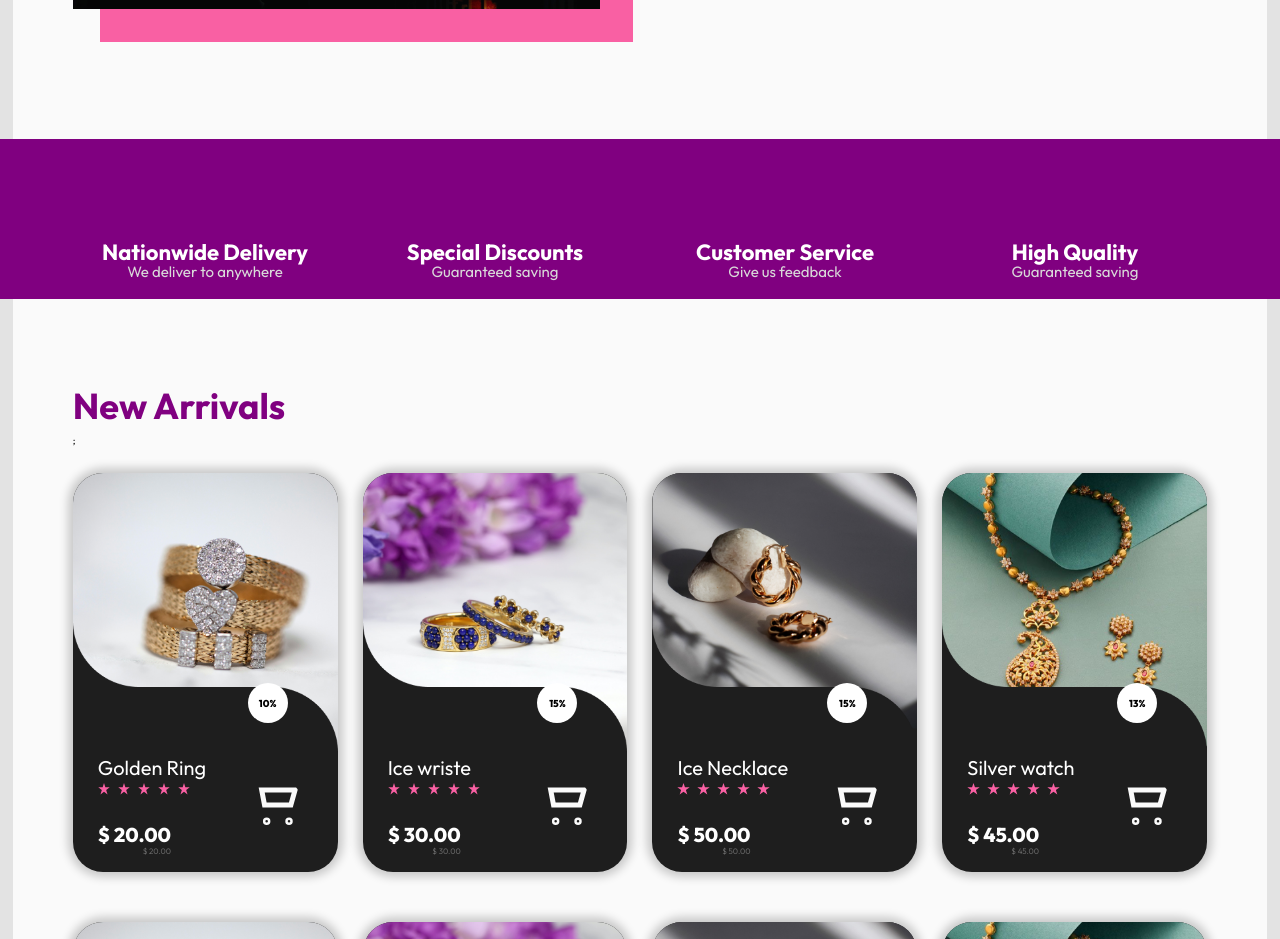
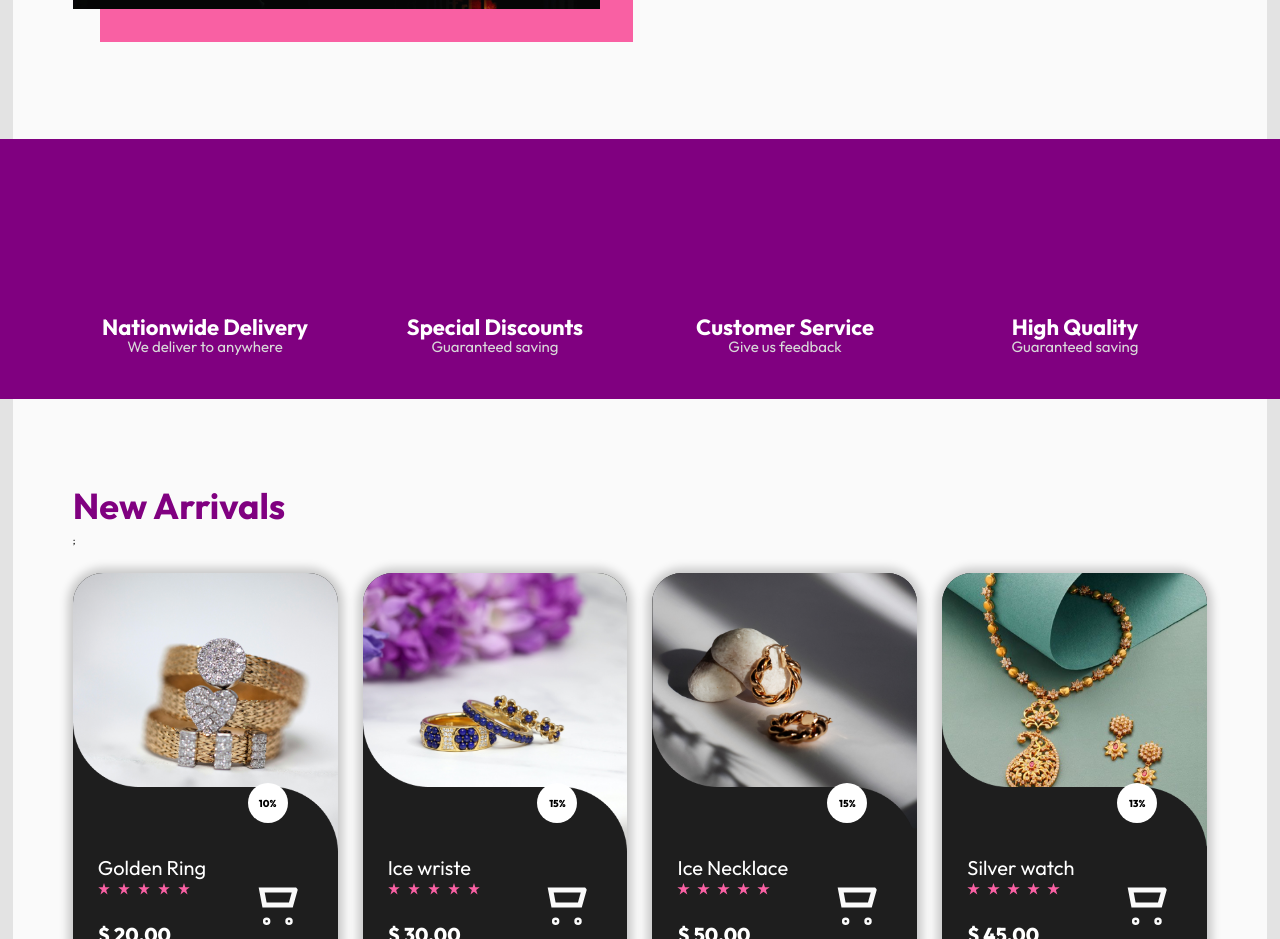
Before and after one commit to timmyproofficial/premier-store, a React (Vite) app: page / in a window 1280 px wide. Shown: the part 2080-3019 px from the top of the page. Built offline with nearby package versions, Linux system fonts and the light colour scheme.

Commit message:
Increase the height of offer block component for larger screen.

```diff
--- a/src/components/Offers.tsx
+++ b/src/components/Offers.tsx
@@ -3,7 +3,7 @@ import Offer from './offer';
 
 const Offers = () => {
   return (
-    <div className="bg-primary-color grid gap-y-20 md:grid-cols-2 lg:grid-cols-4 items-end px-24 py-6 min-h-[160px]">
+    <div className="bg-primary-color grid gap-y-20 md:grid-cols-2 lg:grid-cols-4 items-end px-24 py-16 md:min-h-[260px]">
       {offers.map((offer) => (
         <Offer key={offer.id} heading={offer.heading} text={offer.text} />
       ))}
```
